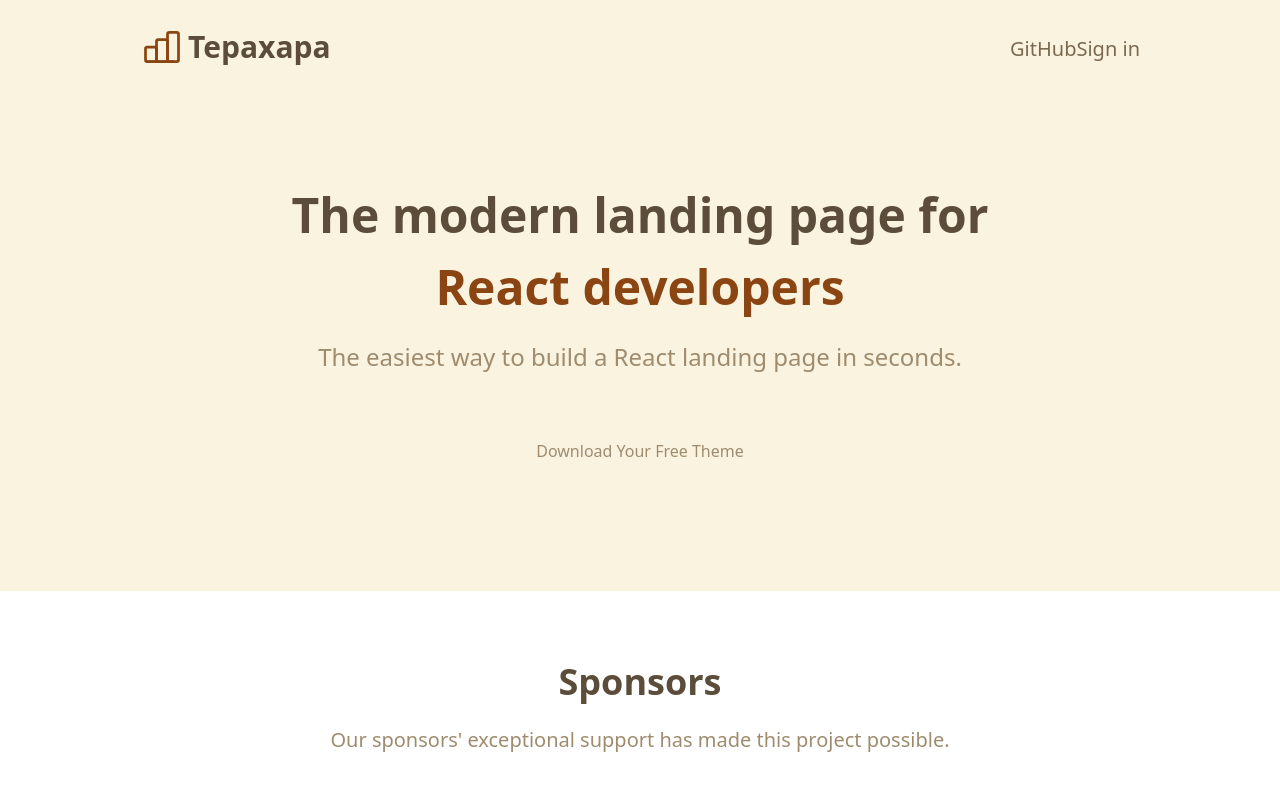
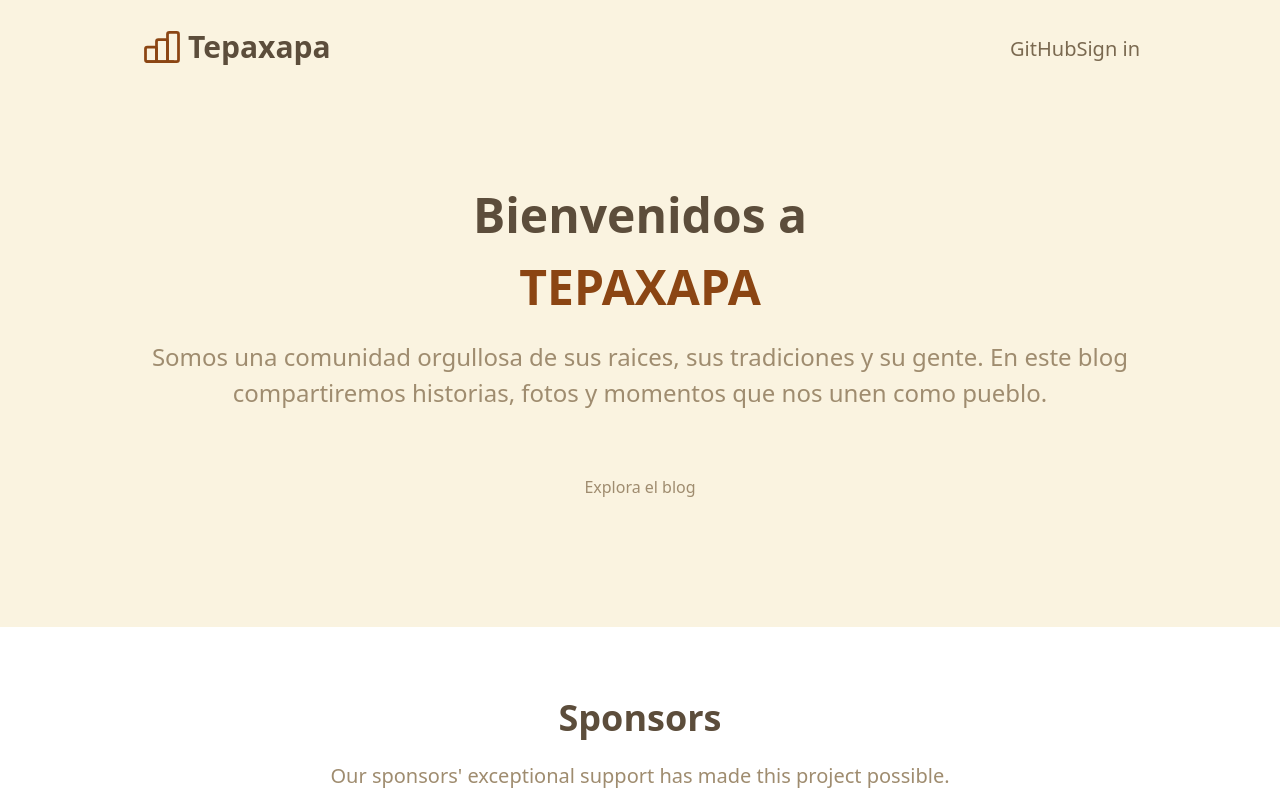
Before and after one commit to F10S4NT/react-landing, a Next.js app: page / in a window 1280 px wide. Shown: the top 800 px of the page. Built offline with nearby package versions, Linux system fonts and the light colour scheme.

Commit message:
se modifico el texto de hero me quede en el boton

```diff
--- a/src/templates/Hero.tsx
+++ b/src/templates/Hero.tsx
@@ -26,14 +26,15 @@ const Hero = () => (
       <HeroOneButton
         title={
           <>
-            {'The modern landing page for\n'}
-            <span className="text-primary-500">React developers</span>
+            {'Bienvenidos a\n'}
+            <span className="text-primary-500">TEPAXAPA</span>
           </>
         }
-        description="The easiest way to build a React landing page in seconds."
+        description="Somos una comunidad orgullosa de sus raices, sus tradiciones y su gente. En este blog
+        compartiremos historias, fotos y momentos que nos unen como pueblo."
         button={
           <Link href="https://creativedesignsguru.com/category/nextjs/">
-            <Button xl>Download Your Free Theme</Button>
+            <Button xl>Explora el blog</Button>
           </Link>
         }
       />
```
